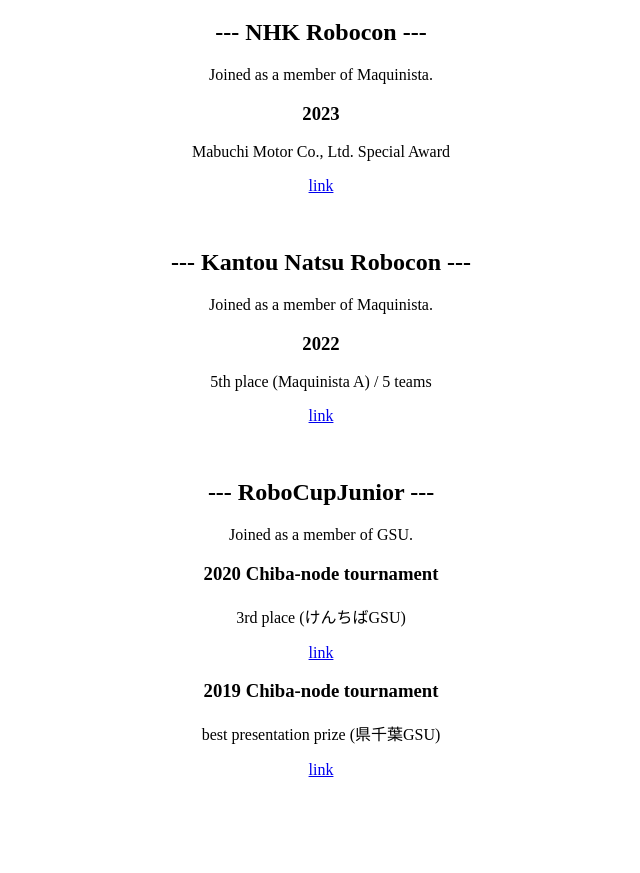
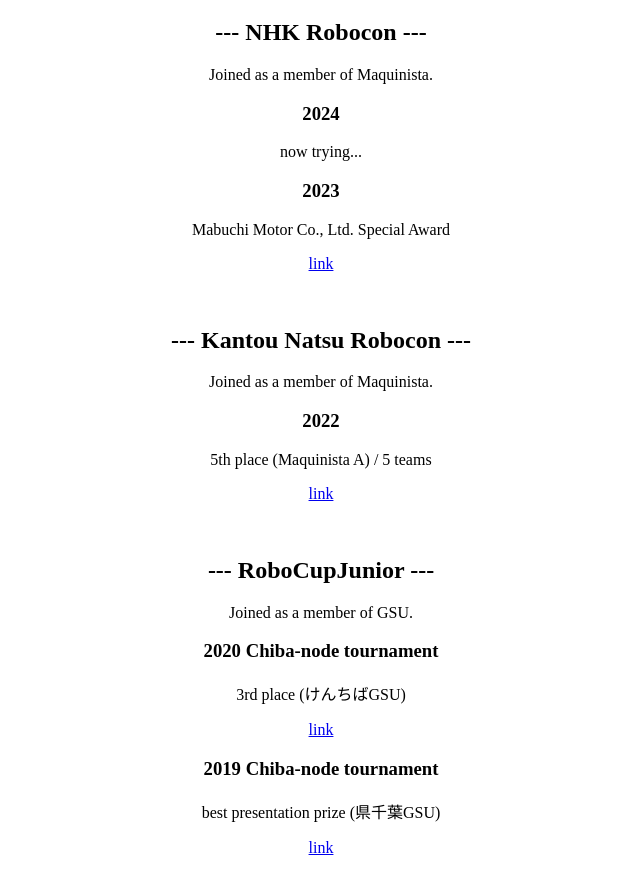
Before and after one commit to spark-s-s/spark-s-s.github.io, a plain HTML site: page contests/index.html in a window 1280 px wide. Shown: the part 61-934 px from the top of the page, without its empty margins (319-959 px from the left). Before the commit the page ends 856 px from the top, so only its background shows below. Drawn offline with Linux system fonts and the light colour scheme.

Commit message:
add 2024 nhk

```diff
--- a/contests/index.html
+++ b/contests/index.html
@@ -13,6 +13,8 @@
     <h1>contests</h1>
     <h2>--- NHK Robocon ---</h2>
     <p>Joined as a member of Maquinista.</p>
+    <h3>2024</h3>
+    <p>now trying...</p>
     <h3>2023</h3>
     <p>Mabuchi Motor Co., Ltd. Special Award</p>
     <p><a href="https://official-robocon.com/history/gakusei/">link</a></p>
```
